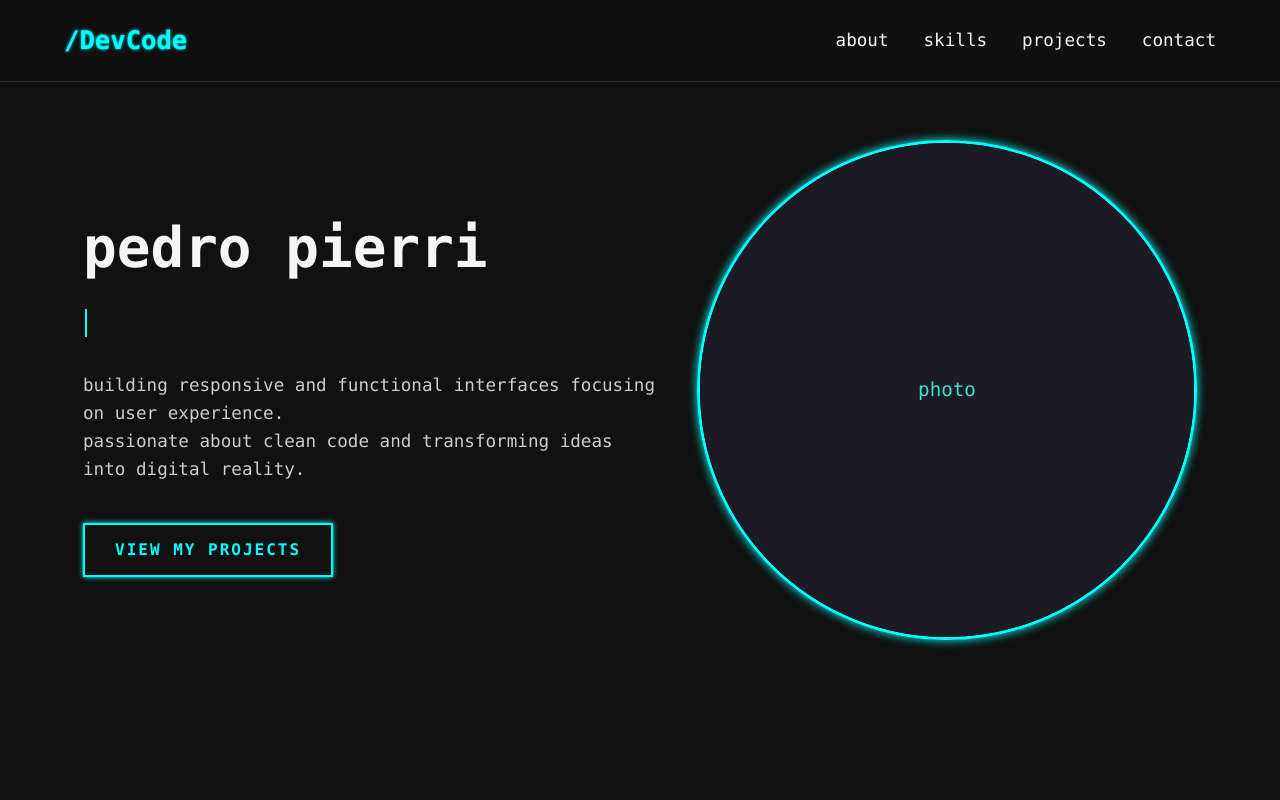
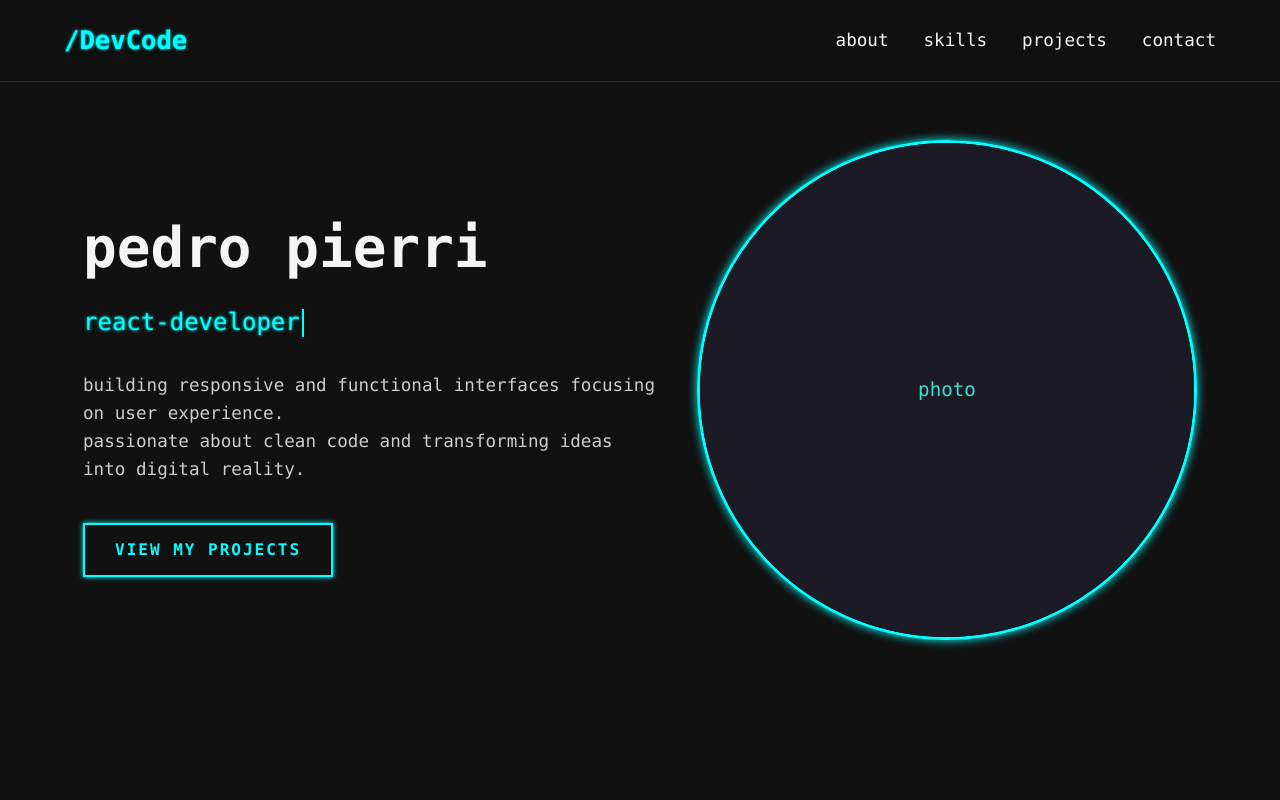
Before and after one commit to pedropierri/meu-portfolio, a plain HTML site: page index.html in a window 1280 px wide. Shown: the top 800 px of the page. Drawn offline with Linux system fonts and the light colour scheme.

Commit message:
ajustes nas palavras do subtitulo do hero e comentarios

```diff
--- a/index.html
+++ b/index.html
@@ -3,7 +3,7 @@
 <head>
     <meta charset="UTF-8">
     <meta name="viewport" content="width=device-width, initial-scale=1.0">
-    <title>My Portfolio | [Your Name/Nick]</title>
+    <title>Portfolio | Pedro Pierri</title>
     <link rel="stylesheet" href="style.css">
     <link rel="stylesheet" href="https://cdnjs.cloudflare.com/ajax/libs/font-awesome/6.0.0/css/all.min.css">
     <script src="script.js"></script>
--- a/script.js
+++ b/script.js
@@ -1,8 +1,3 @@
-// ===============================================
-// JAVASCRIPT FINAL PARA INTERATIVIDADE
-// ===============================================
-
-// Helper function para digitação de UMA ÚNICA VEZ (para Títulos de Seção)
 function typeStatic(element, text) {
   let i = 0;
   const typingDelay = 70;
@@ -18,16 +13,12 @@ function typeStatic(element, text) {
 }
 
 document.addEventListener("DOMContentLoaded", () => {
-  // ----------------------------------------------------
-  // 1. TYPEWRITER EFFECT (ANIMAÇÃO EM LOOP NA BIO)
-  // ----------------------------------------------------
-
   const typedTextElement = document.getElementById("typed-text");
   const textArray = [
-    "front-end developer",
-    "react developer",
-    "wordpress developer",
-    "FIAP student",
+    "front-end",
+    "react-developer",
+    "wordpress-developer",
+    "FIAP-student",
   ];
 
   const typingDelay = 80;
--- a/style.css
+++ b/style.css
@@ -1,8 +1,3 @@
-/*
-  ==================================
-  1. VARIÁVEIS DE CORES (PALETA DARK CIANO/AZUL)
-  ==================================
-*/
 :root {
     --cor-fundo: #111111;
     --cor-texto: #F5F5F5;
@@ -12,11 +7,6 @@
     --espacamento-padrao: 80px;
 }
 
-/*
-  ==================================
-  2. RESET BÁSICO E TIPOGRAFIA
-  ==================================
-*/
 * {
     margin: 0;
     padding: 0;
@@ -31,7 +21,6 @@ body {
     overflow-x: hidden;
 }
 
-/* Links em geral */
 a {
     color: var(--neon-primario);
     text-decoration: none;
@@ -84,7 +73,7 @@ section {
 
 /*
   ==================================
-  4. HEADER E NAVEGAÇÃO (CLEAN & INTERATIVO)
+  4. HEADER E NAV
   ==================================
 */
 .main-header {
@@ -149,7 +138,6 @@ section {
     font-size: 1.4em;
 }
 
-/* Media Query (Reduzida para foco) */
 @media (max-width: 768px) {
     .header-content-wrapper { flex-direction: column; padding: 15px 5%; }
     .main-header ul { margin-top: 10px; justify-content: center; }
@@ -158,7 +146,7 @@ section {
 
 /*
   ==================================
-  5. HERO / BIOGRAFIA (ENTRADA)
+  5. HERO / BIOGRAFIA
   ==================================
 */
 .hero-section {
@@ -225,7 +213,7 @@ section {
 
 /*
   ==================================
-  6. SEÇÃO DE TECNOLOGIAS (SKILLS)
+  6. SKILLS
   ==================================
 */
 .skills-grid {
@@ -275,7 +263,7 @@ section {
 
 /*
   ==================================
-  7. SEÇÃO DE PROJETOS (PROJECTS)
+  7. PROJECTS
   ==================================
 */
 .projects-grid {
@@ -309,7 +297,7 @@ section {
 
 /*
   ==================================
-  8. REDES SOCIAIS / CONTATO
+  8. REDES SOCIAIS
   ==================================
 */
 .social-links { display: flex; gap: 30px; margin-top: 20px; margin-bottom: 40px; }
@@ -324,7 +312,7 @@ section {
 
 /*
   ==================================
-  9. RODAPÉ (FOOTER)
+  9. FOOTER
   ==================================
 */
 .main-footer {
@@ -337,7 +325,7 @@ section {
 
 /*
   ==================================
-  10. ANIMAÇÕES (SCROLL REVEAL E CURSOR)
+  10. ANIMAÇÕE
   ==================================
 */
 #cursor {
@@ -355,31 +343,24 @@ section {
     50% { opacity: 1; }
 }
 
-/* 1. Define o estado INICIAL dos elementos (ESCONDIDOS) */
 .reveal-hidden, .type-on-scroll {
-    /* TRANSFORMAÇÃO E OPACIDADE */
     opacity: 0 !important;
     transform: translateY(20px) !important;
 
-    /* CONFIGURAÇÃO DE TRANSIÇÃO (sem !important no delay) */
     transition: opacity 0.6s ease-out, transform 0.6s ease-out;
     transition-delay: var(--animation-delay);
 }
 
-/* 2. Define o estado FINAL dos elementos (VISÍVEIS) */
 .reveal-visible {
     opacity: 1 !important;
     transform: translateY(0) !important;
 }
 
-/* Correção: Garante que o H2 que digita fique visível, mas o texto não herde o slide-up */
 .section-title.type-on-scroll {
-    /* O elemento em si deve ser visível para o JS digitar nele */
     opacity: 1 !important;
     transform: translateY(0) !important;
 }
 
-/* Zera a animação do H2 para que apenas a digitação ocorra */
 .section-title.type-on-scroll {
     transition: none !important;
     transition-delay: 0ms !important;
@@ -387,7 +368,6 @@ section {
     transform: translateY(0);
 }
 
-/* O parágrafo de bio na HOME (subtitle-code) não deve ser animado */
 .hero-section .subtitle-code {
     opacity: 1;
     transform: translateY(0);
@@ -396,11 +376,11 @@ section {
 
 /*
   ==================================
-  11. RESPONSIVIDADE (MOBILE-FIRST)
+  11. RESPONSIVIDADE
   ==================================
 */
 @media (max-width: 768px) {
-    /* Força todos os elementos a aparecerem no celular, desativando o JavaScript reveal */
+
     .reveal-hidden, .type-on-scroll {
         opacity: 1 !important;
         transform: translateY(0) !important;
@@ -410,7 +390,7 @@ section {
 
     .hero-section { flex-direction: column; padding: 50px 5%; }
     .bio-content { max-width: 100%; order: 2; }
-    .profile-image-container { margin-bottom: 30px; order: 1; width: 300px; height: 300px;} /* Ajuste de tamanho da foto */
+    .profile-image-container { margin-bottom: 30px; order: 1; width: 300px; height: 300px;}
 
     .title-code { font-size: 2.5em; }
     .skills-grid, .projects-grid { grid-template-columns: 1fr; }
```
